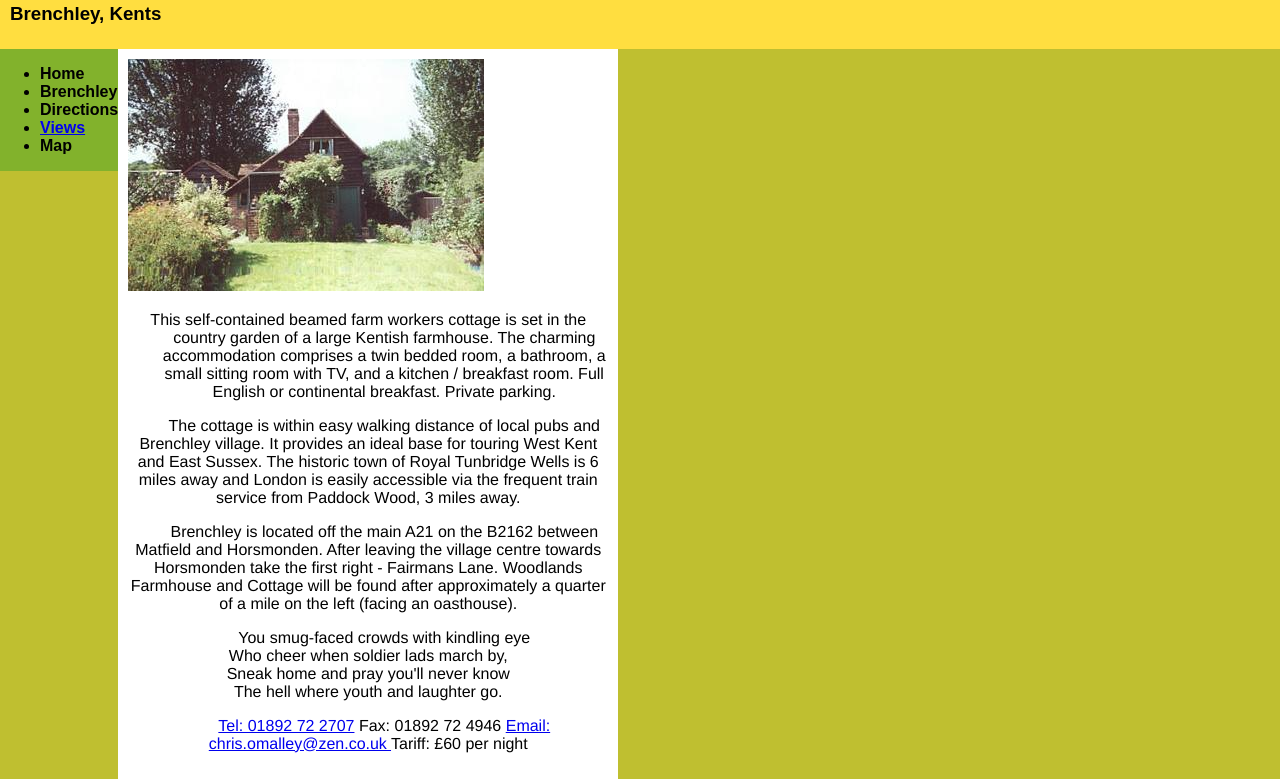
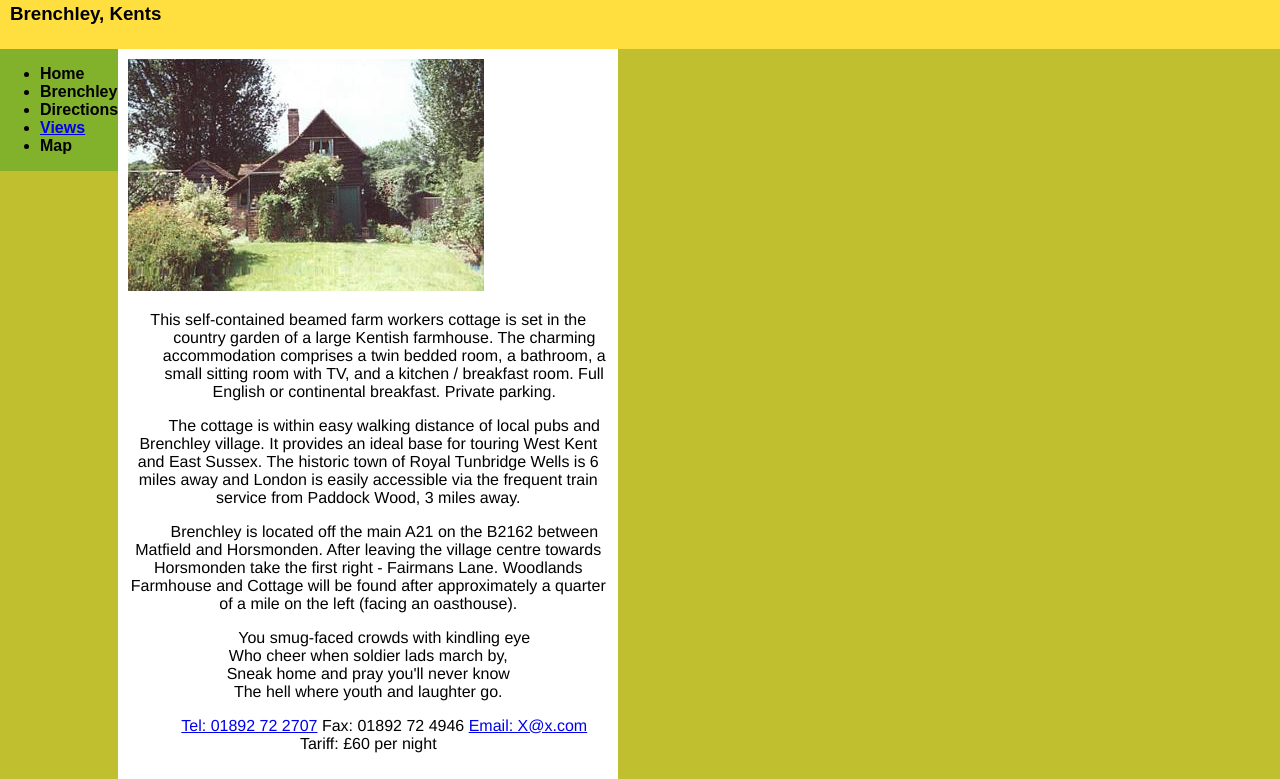
Before and after one commit to johnnonolan/BrenchleyHilton, a plain HTML site: page Brenchley.html in a window 1280 px wide. Shown: the part 134-913 px from the top of the page. Drawn offline with Linux system fonts and the light colour scheme.

Commit message:
just removed email address

```diff
--- a/Brenchley.html
+++ b/Brenchley.html
@@ -53,8 +53,8 @@ The hell where youth and laughter go.
 <p>
 <a href="tel:+44189272707">Tel: 01892 72 2707</a>                          Fax: 01892 72 4946
 
-<a href="mailto:chris.omalley@zen.co.uk?subject='B and B website enquiry'">
-	Email: chris.omalley@zen.co.uk
+<a href="mailto:X@x.com?subject='B and B website enquiry'">
+	Email: X@x.com
 </a>
 Tariff: &#xa3;60 per night
 </p>
```
Also changed, not shown: Directions.html (+2 -2 lines), index.html (+2 -2 lines).
